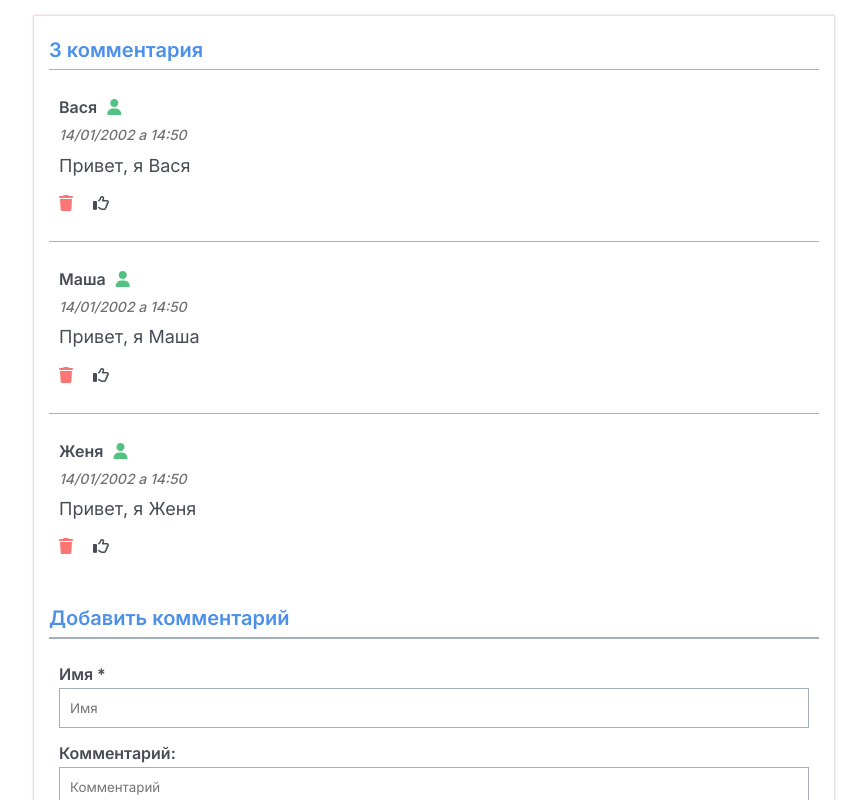
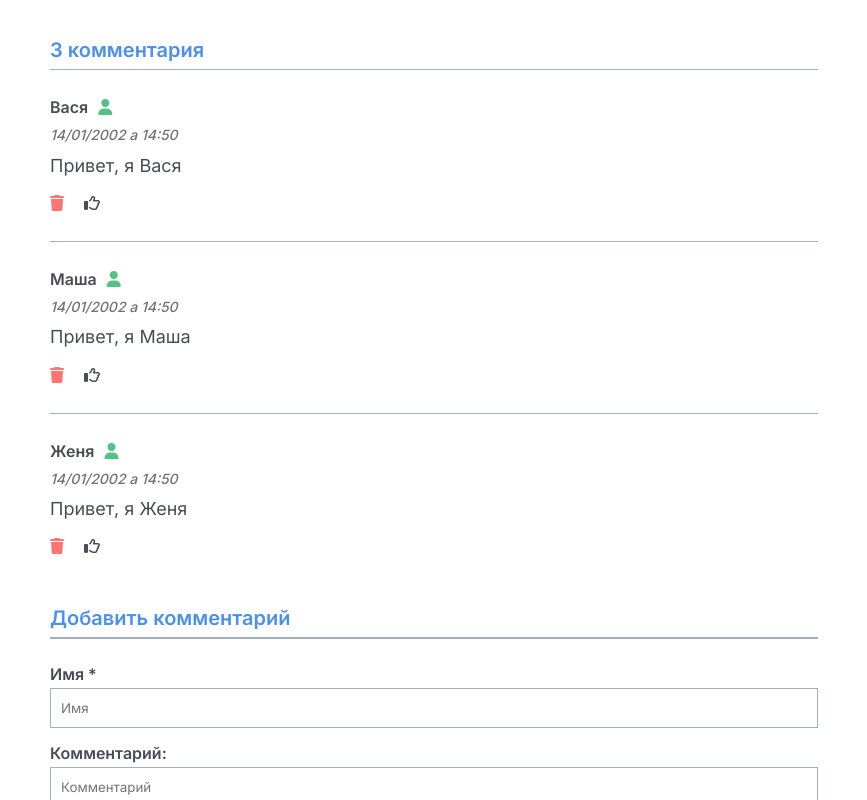
Before and after one commit to AlenaGM/Chat-React, a React (Create React App) app: page / in a window 1280 px wide. Shown: the top 800 px of the page, without its empty margins (206-1073 px from the left). Built offline with nearby package versions, Linux system fonts and the light colour scheme.

Commit message:
upd classnames

```diff
--- a/src/components/App/App.js
+++ b/src/components/App/App.js
@@ -69,13 +69,13 @@ class App extends Component {
     const {comments} = this.state;
 
     return (
-      <div className="App">
-        <h1 className="comments__title">{comments.length} {this.declOfNum(comments.length, ['комментарий', 'комментария', 'комментариев'])}</h1>
+      <div className="app">
+        <h1 className="app__title">{comments.length} {this.declOfNum(comments.length, ['комментарий', 'комментария', 'комментариев'])}</h1>
         <CommentsList
           comments={comments}
           onDelete={this.deleteItem}
           onToggleProp={this.onToggleProp}/>
-        <h2 className="comments__title">Добавить комментарий</h2>
+        <h2 className="app__title">Добавить комментарий</h2>
         <CommentAddForm
           onAdd={this.addItem}/>
       </div>
--- a/src/components/App/App.scss
+++ b/src/components/App/App.scss
@@ -1,57 +1,20 @@
-.App {
-  text-align: center;
-  max-width: 800px;
-  position: relative;
+.app {
   display: flex;
   flex-direction: column;
+  min-height: 100vh;
+  min-width: 450px;
+  max-width: 800px;
+  margin: 0px auto;
+  padding: 16px;
   background-color: #FFFFFF;
-  box-shadow: 0px 0px 2px 1px #6B005B33;
-  margin: 0px auto;
-  padding-right: 15px;
-  padding-left: 15px;
-  flex-grow: 1;
+  align-items: stretch;
   justify-content: center;
-}
-
-.App-logo {
-  height: 40vmin;
-  pointer-events: none;
-}
-
-@media (prefers-reduced-motion: no-preference) {
-  .App-logo {
-    animation: App-logo-spin infinite 20s linear;
-  }
-}
-
-.App-header {
-  background-color: #282c34;
-  min-height: 100vh;
-  display: flex;
-  flex-direction: column;
-  align-items: center;
-  justify-content: center;
-  font-size: calc(10px + 2vmin);
-  color: white;
-}
-
-.App-link {
-  color: #61dafb;
-}
-
-@keyframes App-logo-spin {
-  from {
-    transform: rotate(0deg);
-  }
-  to {
-    transform: rotate(360deg);
-  }
 }
 
 .form {
   border-top: solid 1px rgb(163, 175, 187);
   margin-bottom: 20px;
-  padding: 10px;
+  padding: 10px 0px;
   display: flex;
   flex-direction: column;
 }
@@ -60,7 +23,7 @@
   outline: none;
 }
 
-.form__label, label {
+.form__label {
   margin-top: 14px;
   margin-bottom: 2px;
   font-family: 'Inter', sans-serif;
@@ -75,4 +38,5 @@
   height: 30px;
   margin-top: 20px;
   border-radius: 8px;
+  text-align: center;
 }
--- a/src/components/App/commentItem/CommentItem.js
+++ b/src/components/App/commentItem/CommentItem.js
@@ -4,7 +4,7 @@ const CommentItem = (props) => {
 
     const {author, comment, onDelete, onToggleProp, like} = props;
 
-    let classNames = 'card';
+    let classNames = 'comment';
 
     if (like) {
         classNames += ' like';
@@ -12,9 +12,9 @@ const CommentItem = (props) => {
 
         return (
             <li className={classNames}>
-                <span className="card__username">{author}<i class='fa-solid fa-user fa-9x'></i></span>
-                <div className="card__date">14/01/2002 a 14:50</div>
-                <input type="text" className="card__text" defaultValue={comment}/>
+                <span className="comment__username">{author}<i class='fa-solid fa-user fa-9x'></i></span>
+                <div className="comment__date">14/01/2002 a 14:50</div>
+                <input type="text" className="comment__text" defaultValue={comment}/>
                 <div>
                     <i className="fas fa-trash" onClick={onDelete}></i>
                     <i class="fa-regular fa-thumbs-up" onClick={onToggleProp} data-toggle="like"></i>
--- a/src/components/commentAddForm/CommentAddForm.js
+++ b/src/components/commentAddForm/CommentAddForm.js
@@ -39,7 +39,7 @@ class CommentAddForm extends Component {
                 </label>
                 <input
                     type="text"
-                    className="form__input input_author"
+                    className="form__input"
                     placeholder="Имя"
                     name="author"
                     defaultValue={author}
@@ -67,7 +67,7 @@ class CommentAddForm extends Component {
 //type="file"
 //className="file"/>
 //<div className="photoPreview">
-//<img src={avatar} alt="avatar" className="card__image"></img>
+//<img src={avatar} alt="avatar" className="comment__image"></img>
 //</div>
 
 export default CommentAddForm;
--- a/src/components/commentsList/commentsList.scss
+++ b/src/components/commentsList/commentsList.scss
@@ -1,17 +1,16 @@
-/* - Карточки -------------------------------------- */
-.card {
+.comment {
     max-width: 800px;
     position: relative;
     display: flex;
     flex-direction: column;
-    padding: 20px 10px;
+    padding: 20px 0px;
 }
 
-.card:not(:last-of-type), .comments__title {
+.comment:not(:last-of-type), .app__title {
     border-bottom: solid 1px rgb(163, 175, 187);
 }
 
-.comments__title {
+.app__title {
     color: rgb(76, 144, 235);
     font-size: 1.25rem;
     font-weight: 600;
@@ -19,7 +18,7 @@
     padding: 20px 0px 5px 0px;
 }
 
-.card__image {
+.comment__image {
     top: 0;
     left: 0;
     border-radius: 50%;
@@ -28,13 +27,13 @@
     align-self: start;
 }
 
-.card__main {
+.comment__main {
     display: flex;
     flex-direction: column;
     width: 100%;
 }
 
-.card__username {
+.comment__username {
     margin: 0px;
     font-family: 'Inter', sans-serif;
     font-size: 16px;
@@ -43,7 +42,7 @@
     text-align: left;
 }
 
-.card__date {
+.comment__date {
     font-family: 'Inter', sans-serif;
     color: #727272;
     font-size: 14px;
@@ -52,7 +51,7 @@
     text-align: left;
 }
 
-.card__text {
+.comment__text {
     display: flex;
     overflow-wrap: anywhere;
     font-family: 'Inter', sans-serif;
--- a/src/styles/style.scss
+++ b/src/styles/style.scss
@@ -2,17 +2,13 @@
 
 
 body {
-
-    min-height: 100%;
-    overflow: hidden;
-    display: flex;
-    flex-direction: column;
-    padding: 16px;
+    min-width: 300px;
 }
 
 #root {
     min-height: 100vh;
 }
+
 
 * {
     font-family: 'Inter', sans-serif;
@@ -22,6 +18,7 @@ body {
     margin: 0;
     padding: 0;
     box-sizing: border-box;
+    color: #484C56;
 }
 
 ul,
```
